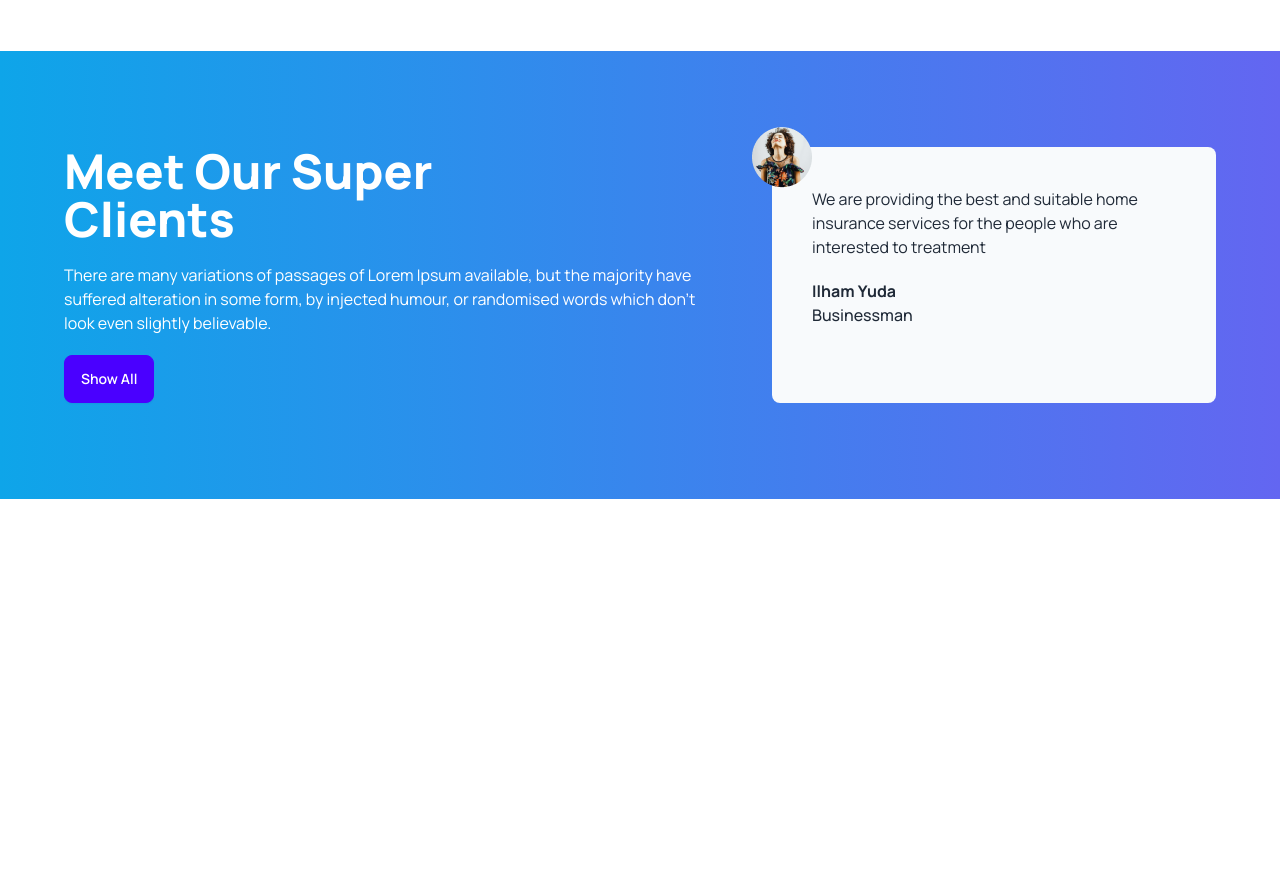
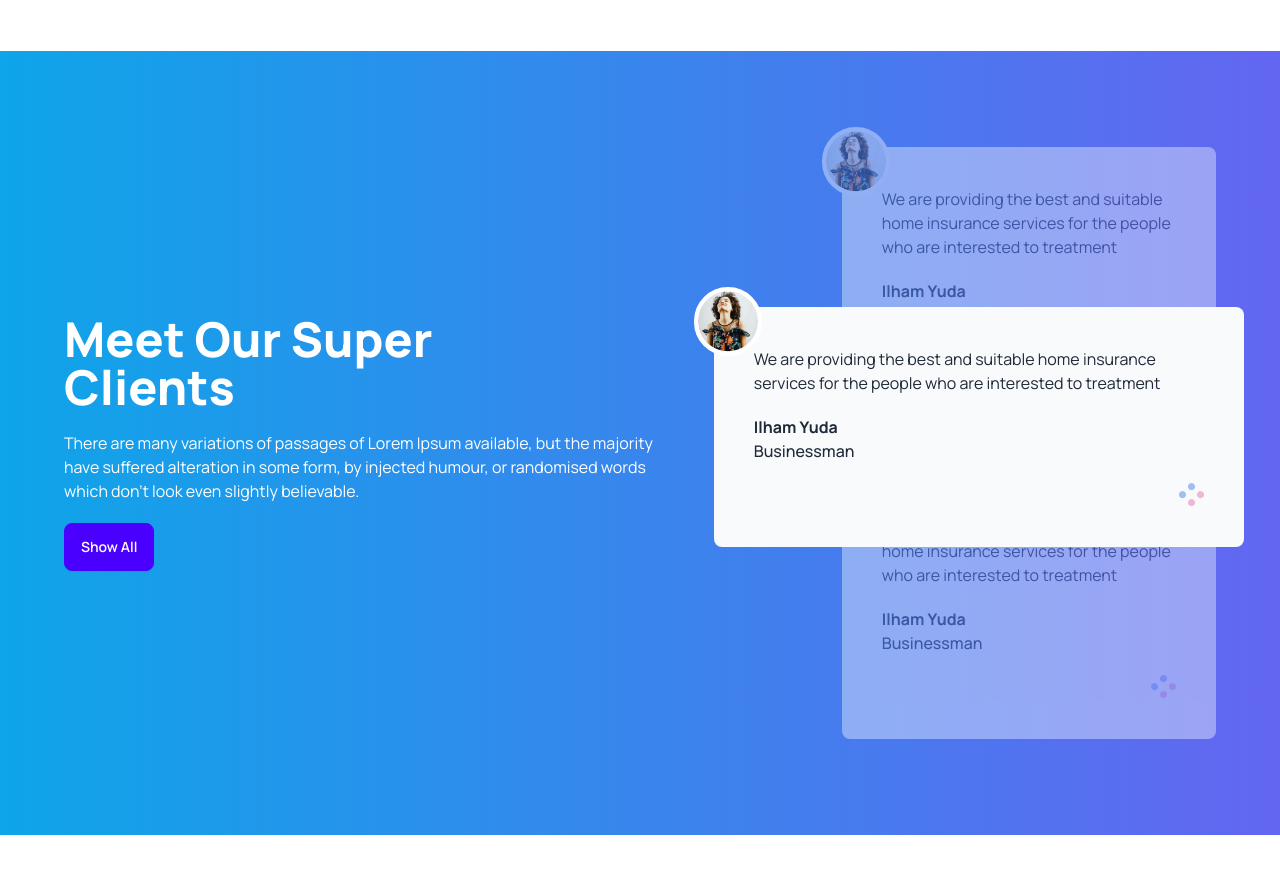
Before and after one commit to farid22022/Tea-House, a plain HTML site: page index.html in a window 1280 px wide. Shown: the part 1840-2713 px from the top of the page. Before the commit the page ends 2435 px from the top, so only its background shows below. Drawn offline with nearby package versions, Linux system fonts and the light colour scheme.

Commit message:
meet up scroll bar added

```diff
--- a/index.html
+++ b/index.html
@@ -143,17 +143,48 @@
 
       <!-- super client section -->
       <section class="my-24 flex flex-col lg:flex-row gap-12 bg-slate-600 bg-gradient-to-r from-sky-500 to-indigo-500 px-16 py-24">
+        <div class=" flex items-center lg:pr-28">
           <div class="space-y-5">
             <h2 class="text-5xl font-extrabold text-white">Meet Our Super <br>Clients</h2>
             <p class="text-white">There are many variations of passages of Lorem Ipsum available, but the majority have suffered alteration in some form, by injected humour, or randomised words which don't look even slightly believable. </p>
             <button class="btn btn-primary text-white">Show All</button>
           </div>
-        <div class="relative p-10 rounded-lg bg-slate-50">
-          <!-- review -->
-          <img class=" -left-5 -top-5 absolute" src="images/client.png" alt="">
+        </div>
+
+        <!-- review content -->
+        <div class="relative">
+          <div class=" z-10 relative p-10 rounded-lg opacity-40 bg-slate-50 mb-16">
+            <!-- next review -->
+            <img class=" -left-5 -top-5 absolute border-white border-4 rounded-full bg-white" src="images/client.png" alt="">
             <p>We are providing the best and suitable home insurance services for the people who are  interested to treatment</p>
             <h4 class="font-bold mt-5">Ilham Yuda</h4>
             <p class="font-medium">Businessman</p>
+            <div class="flex justify-end">
+              <img  class="mt-5" src="images/circles.png" alt="">
+            </div>
+          </div>
+
+          <div class=" z-20 absolute top-40 lg:-left-32 p-10 lg:w-[530px] rounded-lg bg-slate-50">
+            <!-- current-review -->
+            <img class=" -left-5 -top-5 absolute border-white border-4 rounded-full bg-white" src="images/client.png" alt="">
+            <p>We are providing the best and suitable home insurance services for the people who are  interested to treatment</p>
+            <h4 class="font-bold mt-5">Ilham Yuda</h4>
+            <p class="font-medium">Businessman</p>
+            <div class="flex justify-end">
+              <img  class="mt-5" src="images/circles.png" alt="">
+            </div>
+          </div>
+
+          <div class=" z-10 relative p-10 opacity-40 rounded-lg bg-slate-50">
+            <!-- previous review -->
+            <img class=" -left-5 -top-5 absolute border-white border-4 rounded-full bg-white" src="images/client.png" alt="">
+            <p>We are providing the best and suitable home insurance services for the people who are  interested to treatment</p>
+            <h4 class="font-bold mt-5">Ilham Yuda</h4>
+            <p class="font-medium">Businessman</p>
+            <div class="flex justify-end">
+              <img  class="mt-5" src="images/circles.png" alt="">
+            </div>
+          </div>
         </div>
 
       </section>
```
Lines whose indentation alone changed are shown as unchanged.
